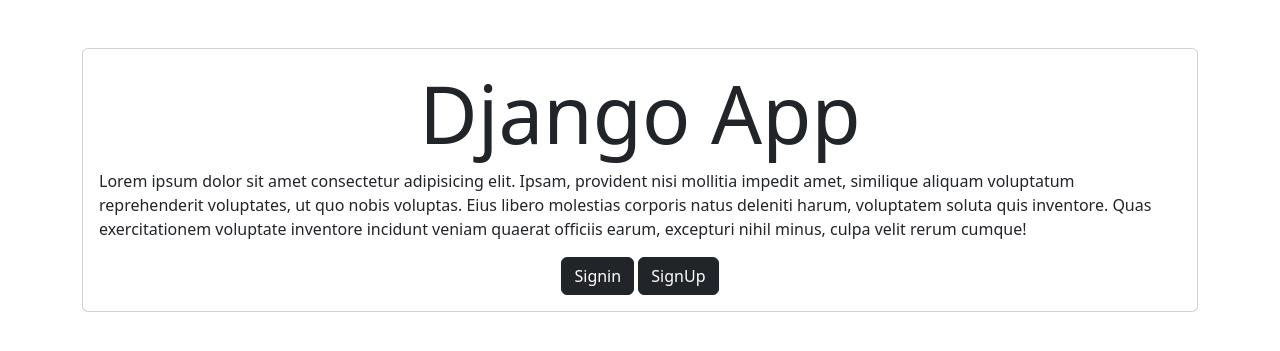
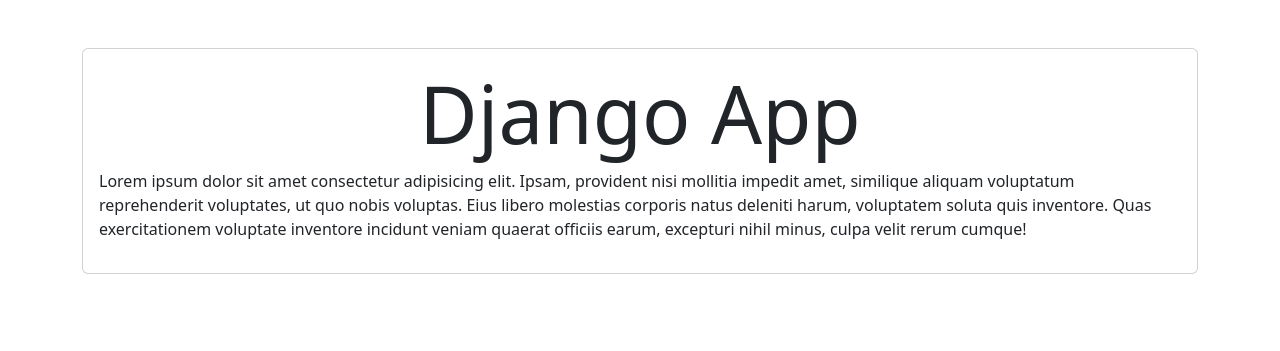
Before and after one commit to Jesus1103LG/django-auth-crud, a Django app: page / in a window 1280 px wide. Shown: the part 56-407 px from the top of the page. Run offline with Django 4.2, Linux system fonts and the light colour scheme.

Commit message:
update home

```diff
--- a/tasks/templates/home.html
+++ b/tasks/templates/home.html
@@ -7,10 +7,6 @@
     <section class="card card-body">
         <h1 class="display-1 text-center">Django App</h1>
         <p>Lorem ipsum dolor sit amet consectetur adipisicing elit. Ipsam, provident nisi mollitia impedit amet, similique aliquam voluptatum reprehenderit voluptates, ut quo nobis voluptas. Eius libero molestias corporis natus deleniti harum, voluptatem soluta quis inventore. Quas exercitationem voluptate inventore incidunt veniam quaerat officiis earum, excepturi nihil minus, culpa velit rerum cumque!</p>
-        <div class="text-center">
-            <a href="/signin" class="btn btn-dark">Signin</a>
-            <a href="/signup" class="btn btn-dark">SignUp</a>
-        </div>
     </section>
 </main>
 
```
